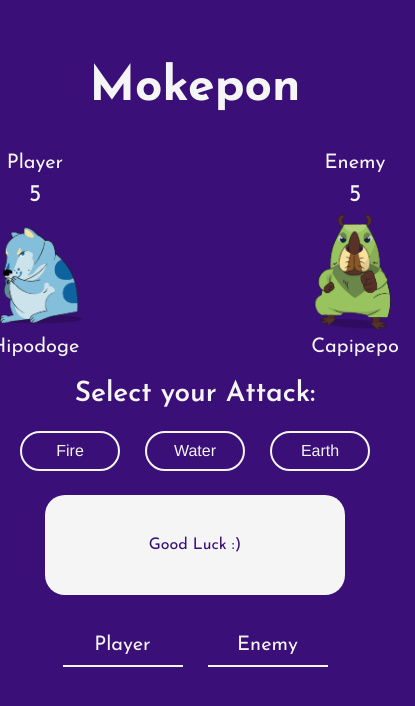
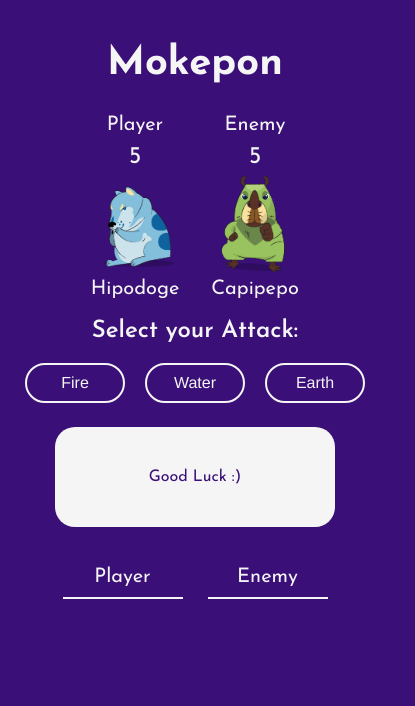
Before and after one commit to roaacan/mokepon, a plain HTML site: page index.html in a window 390 px wide. Both pictures are taken after a click on the button "Play". Shown: the whole page, 415 px wide, since content can reach past the window. Drawn offline with Linux system fonts and the light colour scheme; a web font is replaced by a local one.

Commit message:
I made my game responsive.

```diff
--- a/css/styles.css
+++ b/css/styles.css
@@ -13,29 +13,31 @@ body {
 }
 
 #select-mokepon {
-    height: 100vh;
     display: flex;
     flex-direction: column;
-    justify-content: center;
     align-items: center;
+    margin-top: 28px;
 }
 
 .title {
-    font-size: 48px;
+    font-size: 40px;
     color: whitesmoke;
     font-weight: 800;
     margin: 16px 0 16px 0;
 }
 
 .subtitle {
-    font-size:32px;
+    font-size:28px;
     color: whitesmoke;
     font-weight: 600;
+    align-items: center;
 }
 
 .cards {
     display: flex;
     gap: 25px;
+    flex-wrap: wrap;
+    justify-content: center;
 
 }
 
@@ -44,8 +46,8 @@ body {
 }
 
 .mokepon-card {
-    width: 150px;
-    height: 200px;
+    width: 125px;
+    height: 180px;
     background-color: #4E31AA;
     display: flex;
     flex-direction: column;
@@ -59,7 +61,7 @@ body {
 
 
 .mokepon-card img {
-    width: 120px;
+    width: 100px;
 }
 
 .mokepon-card:hover {
@@ -82,11 +84,12 @@ input[name="mokepon"]:checked + .mokepon-card
     margin-top: 40px;
     font-family: 'Franklin Gothic Medium', 'Arial Narrow', Arial, sans-serif;
     font-weight: 400;
+    margin-bottom: 28px;
 }
 
 #select-attack {
     /*height: 100vh;*/
-    margin-top: 48px;
+    margin-top: 28px;
     align-items: center;
     flex-direction: column;
     justify-content: center;
@@ -94,8 +97,8 @@ input[name="mokepon"]:checked + .mokepon-card
 
 .mokepon-attack {
     display: flex;
-    gap: 200px;
-    margin: 25px 0 0 0;
+    gap: 180px;
+    margin: 15px 0 0 0;
 }
 
 .mokepon-attack-card {
@@ -116,7 +119,7 @@ input[name="mokepon"]:checked + .mokepon-card
 }
 
 .mokepon-attack-card img{
-    width: 120px;
+    width: 100px;
 }
 
 
@@ -126,11 +129,13 @@ input[name="mokepon"]:checked + .mokepon-card
 
 .attack-buttons {
     display: flex;
-    gap: 25px;
+    gap: 20px;
+    flex-wrap: wrap;
+    justify-content: center;
 }
 
 .mokepon-attack + h2 {
-    font-size: 28px;
+    font-size: 24px;
 }
 
 .attack-buttons button{
@@ -150,7 +155,7 @@ input[name="mokepon"]:checked + .mokepon-card
 }
 
 .battle-result {
-    width: 300px;
+    width: 280px;
     height: 100px;
     display: flex;
     flex-direction: column;
@@ -193,3 +198,13 @@ input[name="mokepon"]:checked + .mokepon-card
     padding-bottom: 10px;
     border-bottom: 2px whitesmoke solid;
 }
+
+@media (max-width: 400px) {
+    .mokepon-attack {
+        gap: 20px;
+    }
+
+    h2 {
+        text-align: center;
+    }
+}
```
